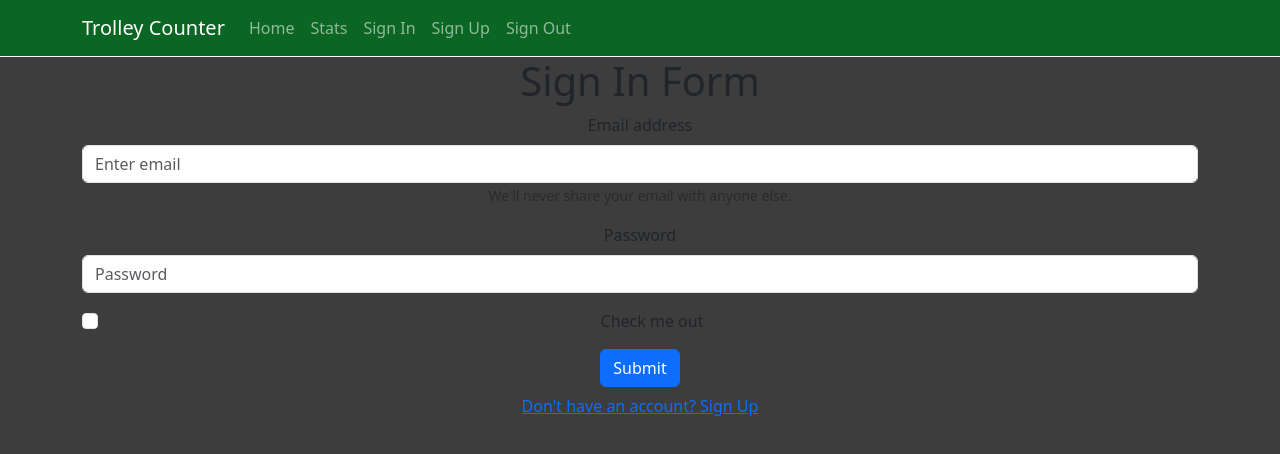
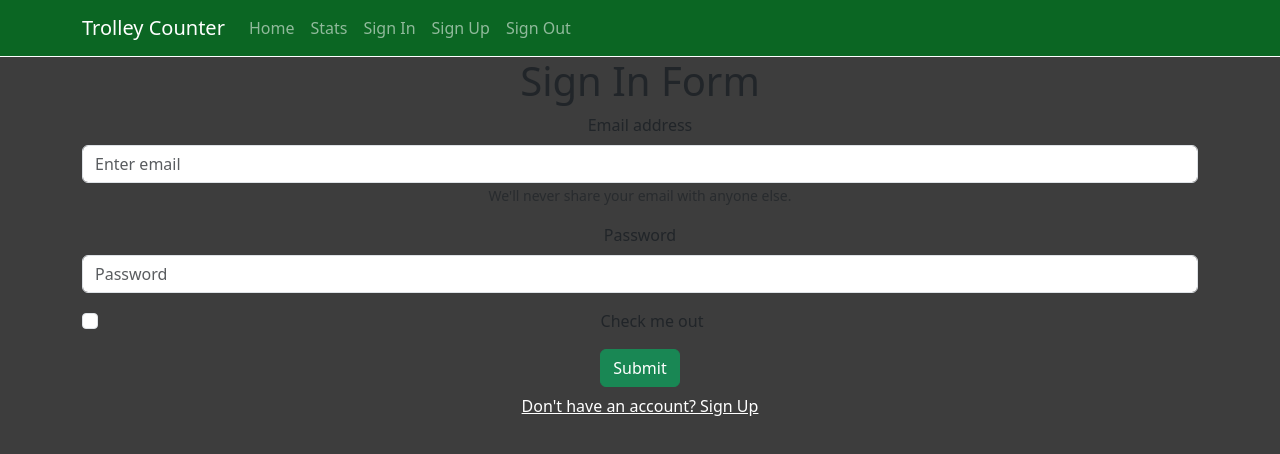
Before and after one commit to cameronjamesw/trolley-counter-frontend, a React (Create React App) app: page /sign-in in a window 1280 px wide. Shown: the top 454 px of the page. Built offline with nearby package versions, Linux system fonts and the light colour scheme.

Commit message:
updated button styling

```diff
--- a/src/auth/SignInForm.js
+++ b/src/auth/SignInForm.js
@@ -20,7 +20,7 @@ const SignInForm = () => {
       <Form.Group className="mb-3" controlId="formBasicCheckbox">
         <Form.Check type="checkbox" label="Check me out" />
       </Form.Group>
-      <Button variant="primary" type="submit">
+      <Button variant="success" type="submit">
         Submit
       </Button>
     </Form>
--- a/src/auth/SignInSignUp.js
+++ b/src/auth/SignInSignUp.js
@@ -11,7 +11,7 @@ function SignInSignUp() {
   return (
     <div className="auth-container">
       {isSignUp ? <SignUpForm /> : <SignInForm />}
-      <Button variant="link" onClick={toggleForm}>
+      <Button variant="link" className='text-white' onClick={toggleForm}>
         {isSignUp ? 'Already have an account? Sign In' : "Don't have an account? Sign Up"}
       </Button>
     </div>
--- a/src/auth/SignUpForm.js
+++ b/src/auth/SignUpForm.js
@@ -108,7 +108,7 @@ const SignUpForm = () => {
           </Alert>
         ))}
 
-      <Button variant="primary" type="submit">
+      <Button variant="success" type="submit">
         Submit
       </Button>
     </Form>
```
